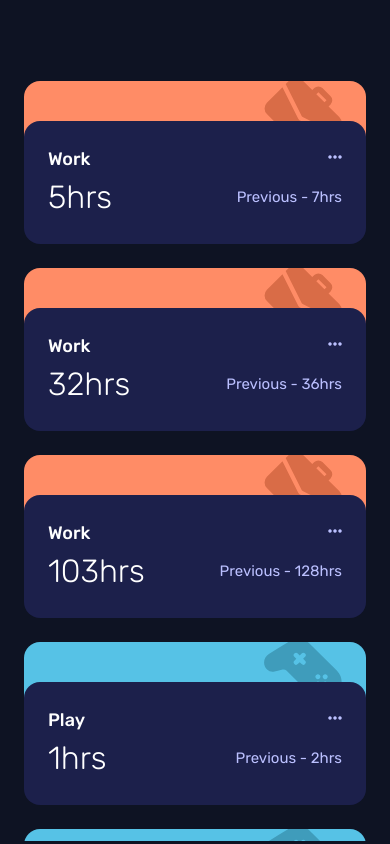
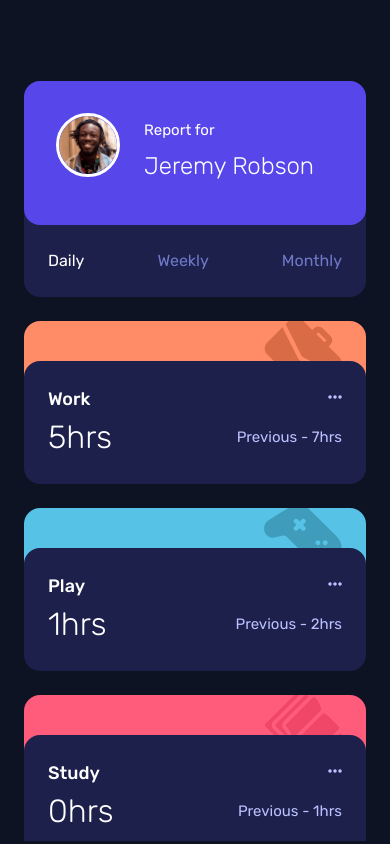
Before and after one commit to Ryan-C-Moses/time-tracking-dashboard-app, a React (Vite) app in the folder app-ui/: page / in a window 390 px wide. Built offline with nearby package versions, Linux system fonts and the light colour scheme.

Commit message:
TTDA-33 feat:Mobile view complete 	- task data handling logic complete

```diff
--- a/app-ui/src/components/TaskCard/TaskCard.jsx
+++ b/app-ui/src/components/TaskCard/TaskCard.jsx
@@ -17,7 +17,7 @@ const TaskCard = ({ task }) => {
           alt={`${category} img`}
         />
       </div>
-      <div className='flex w-full items-center justify-between mt-10 flex-wrap bg-(--app-navy-900) z-10 px-6 py-7 rounded-2xl'>
+      <div className='flex w-full items-center justify-between mt-10 flex-wrap bg-(--app-navy-900) z-10 px-6 py-7 rounded-2xl hover:bg-(--app-navy-800)'>
         <div className='flex basis-full justify-between mb-2'>
           <h5 className='txt-preset-5-md rubik-md'>{title}</h5>
           <i className='text-(--app-navy-200) fa-solid fa-ellipsis'></i>
--- /dev/null
+++ b/app-ui/src/components/TimeFrameBtn/TimeFrameBtn.jsx
@@ -0,0 +1,23 @@
+import clsx from 'clsx';
+
+const TimeFrameBtn = (props) => {
+  const { value, isActive, setActive, setTimeFrame } = props;
+
+  const handleClick = () => {
+    setActive(value);
+    setTimeFrame(value);
+  };
+
+  return (
+    <button
+      className={clsx(
+        isActive === value ? 'text-(--app-white)' : 'text-(--app-purple-500)'
+      )}
+      onClick={handleClick}
+    >
+      {value}
+    </button>
+  );
+};
+
+export default TimeFrameBtn;
--- /dev/null
+++ b/app-ui/src/components/UserCard/UserCard.jsx
@@ -0,0 +1,40 @@
+import { useState, useEffect } from 'react';
+import TimeFrameBtn from '../TimeFrameBtn/TimeFrameBtn.jsx';
+import { timeFrames } from '../../utils/constants';
+
+const UserCard = ({ setTimeFrame }) => {
+  const [activeBtn, setActiveBtn] = useState('Daily');
+
+  const toggleBtns = timeFrames.map((val, idx) => (
+    <TimeFrameBtn
+      key={idx}
+      value={val}
+      isActive={activeBtn}
+      setActive={setActiveBtn}
+      setTimeFrame={setTimeFrame}
+    />
+  ));
+
+  useEffect(() => {}, []);
+
+  return (
+    <div className='w-full mb-[24px]'>
+      <div className='bg-(--app-navy-900) rounded-2xl'>
+        <div className='flex bg-(--app-purple-600) p-8 rounded-2xl'>
+          <img
+            className='w-[64px] h-[64px] border-3 rounded-full border-white mr-6'
+            src='/images/image-jeremy.png'
+            alt='user pic'
+          />
+          <div className='py-2'>
+            <p className='txt-preset-6 rubik-reg mb-2'>Report for</p>
+            <h4 className='txt-preset-4 rubik-light'>Jeremy Robson</h4>
+          </div>
+        </div>
+        <div className='w-full flex justify-between p-6'>{toggleBtns}</div>
+      </div>
+    </div>
+  );
+};
+
+export default UserCard;
--- a/app-ui/src/layouts/DashBoardLayout/DashBoardLayout.jsx
+++ b/app-ui/src/layouts/DashBoardLayout/DashBoardLayout.jsx
@@ -1,8 +1,10 @@
 import { useState, useEffect } from 'react';
 import TaskCard from '../../components/TaskCard/TaskCard';
+import UserCard from '../../components/UserCard/UserCard';
 
 const DashBoardLayout = () => {
   const [taskList, setTaskList] = useState(null);
+  const [timeFrame, setTimeFrame] = useState('Daily');
 
   const fetchData = async () => {
     const response = await fetch('../../../data.json');
@@ -14,11 +16,14 @@ const DashBoardLayout = () => {
     fetchData();
   }, []);
 
-  const renderTasks = taskList?.map((task, idx) => <TaskCard key={idx} task={task} />);
+  const renderTasks = taskList
+    ?.filter((task) => task.timeframe === timeFrame.toLocaleLowerCase())
+    .map((task, idx) => <TaskCard key={idx} task={task} />);
 
   return (
-    <div className="text-(--app-white) h-[90vh] overflow-auto snap-start">
-     {taskList && renderTasks}
+    <div className='text-(--app-white) h-[90vh] overflow-auto snap-start'>
+      <UserCard setTimeFrame={setTimeFrame} />
+      {taskList && renderTasks}
     </div>
   );
 };
--- a/app-ui/src/utils/constants.js
+++ b/app-ui/src/utils/constants.js
@@ -6,3 +6,5 @@ export const categoryColors = {
     social: 'bg-(--card-violet)',
     selfCare: 'bg-(--card-soft-yellow)'
 }
+
+export const timeFrames = ['Daily', 'Weekly', 'Monthly'];
```
